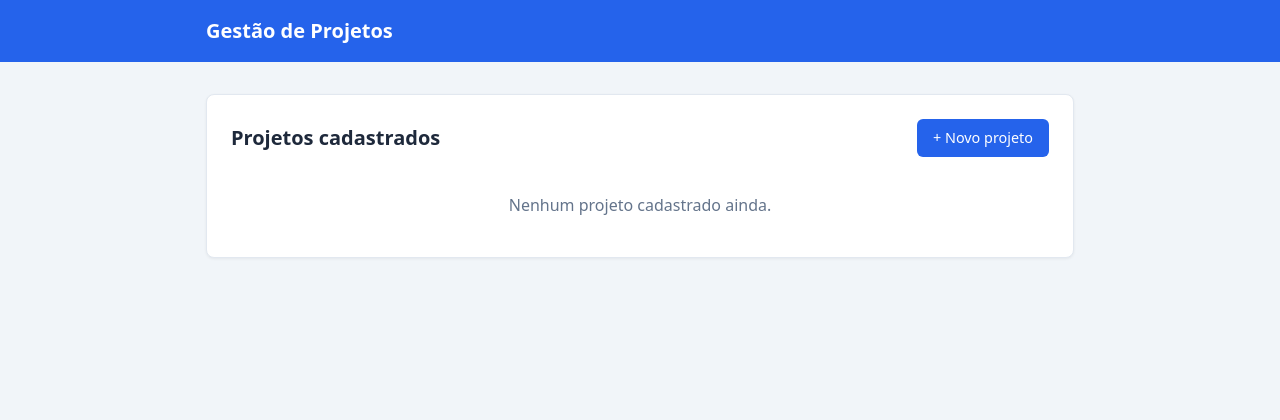
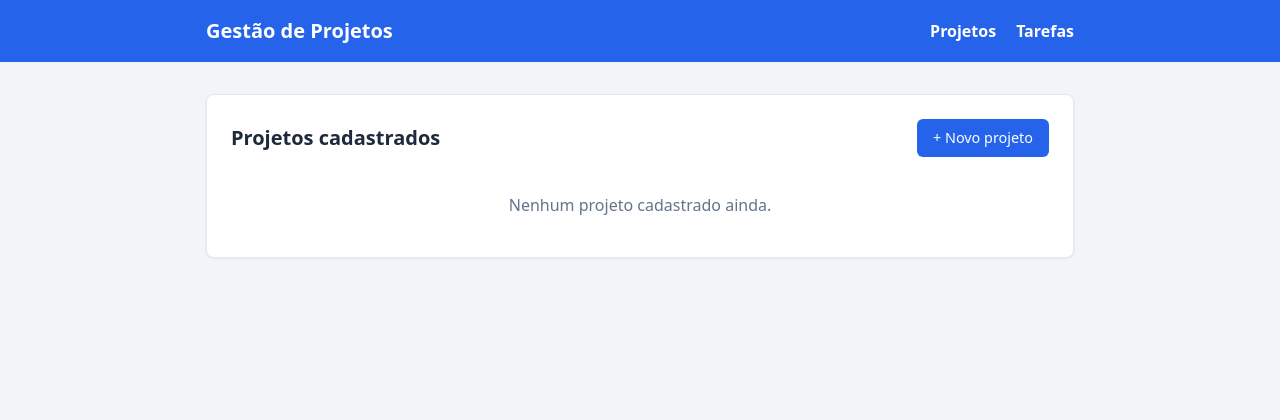
Before and after one commit to pdr-guilherme/atv18-pi-v2, a Django app: page / in a window 1280 px wide. Shown: the top 420 px of the page. Run offline with Django 5.2, Linux system fonts and the light colour scheme; data that the repository does not hold is empty.

Commit message:
feat: adicionar navbar com links para projetos e tarefas em base.html

```diff
--- a/core/static/core/css/style.css
+++ b/core/static/core/css/style.css
@@ -43,6 +43,29 @@ main {
 .topbar {
     background: var(--primary);
     padding: 1rem 0;
+}
+
+.topbar .container {
+    display: flex;
+    justify-content: space-between;
+    align-items: center;
+}
+
+.nav {
+    display: flex;
+    gap: 1.25rem;
+}
+
+.nav a {
+    color: #fff;
+    text-decoration: none;
+    font-weight: 600;
+}
+
+.nav a:hover,
+.nav a:active {
+    opacity: 1;
+    text-decoration: underline;
 }
 
 .brand {
--- a/core/templates/core/base.html
+++ b/core/templates/core/base.html
@@ -11,6 +11,11 @@
     <header class="topbar">
         <div class="container">
             <a href="{% url 'core:projeto_list' %}" class="brand">Gestão de Projetos</a>
+
+            <nav class="nav">
+                <a href="{% url 'core:projeto_list' %}">Projetos</a>
+                <a href="{% url 'core:tarefa_list' %}">Tarefas</a>
+            </nav>
         </div>
     </header>
 
```
